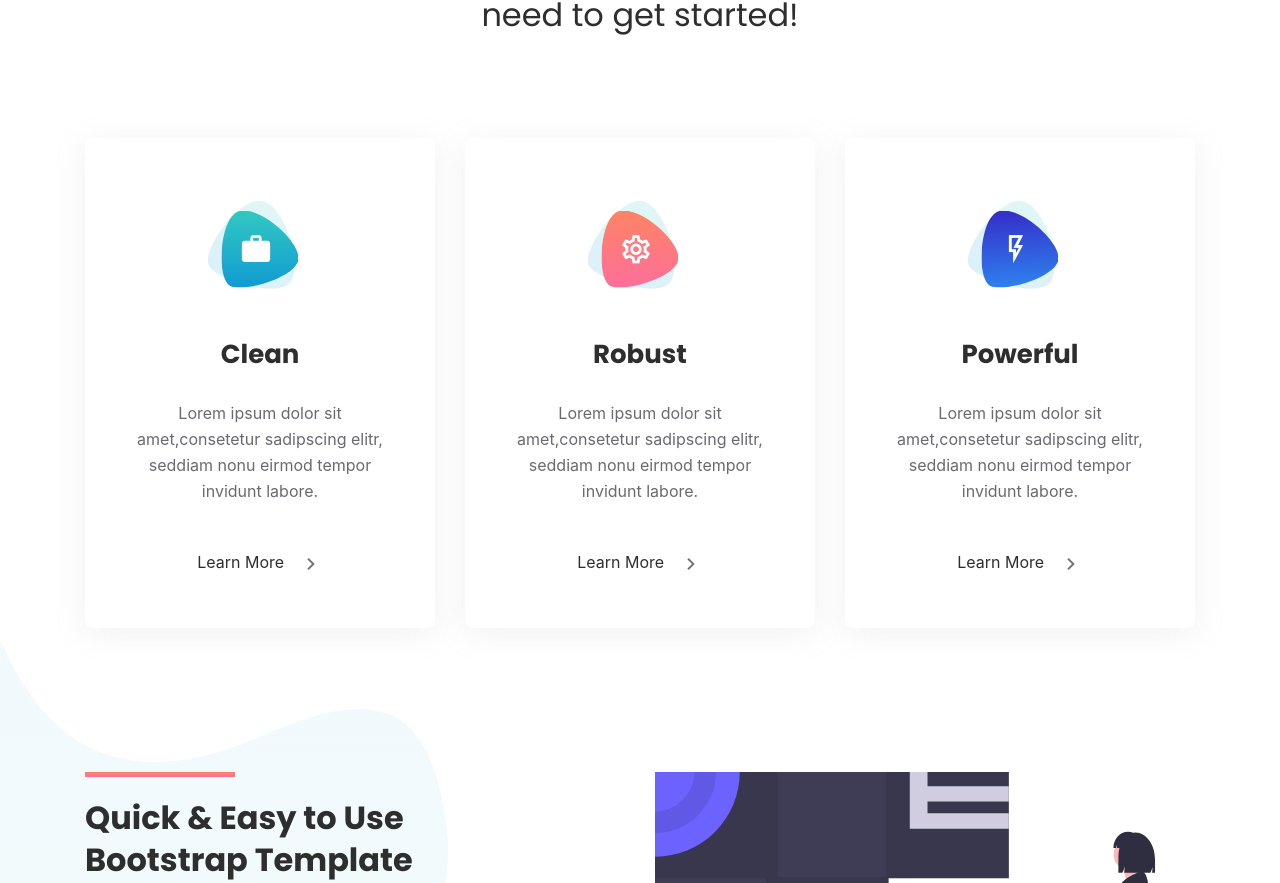
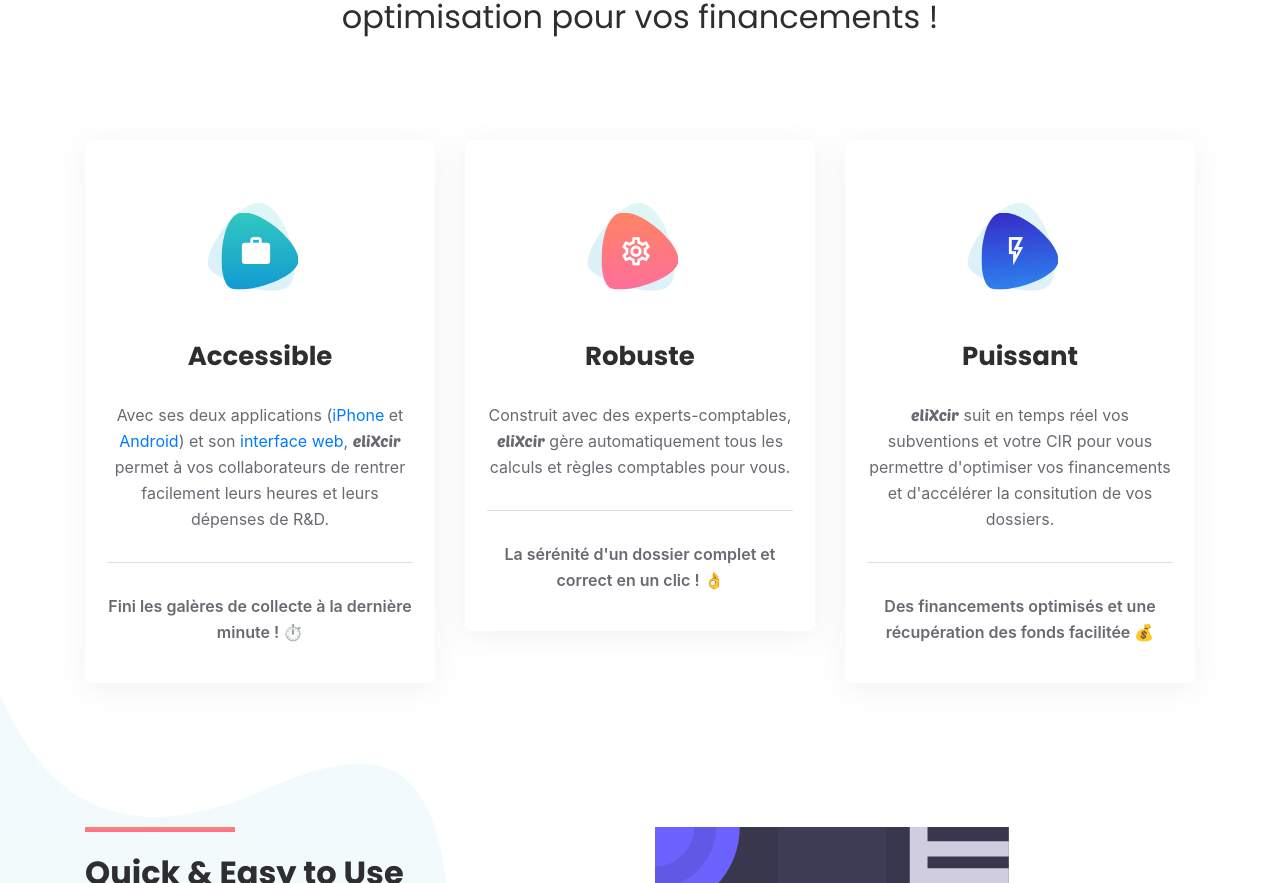
Before and after one commit to romainfd/vue-landing, a Nuxt app: page / in a window 1280 px wide. Shown: the part 1291-2174 px from the top of the page. Built offline with nearby package versions, Linux system fonts and the light colour scheme; what particles.vue would draw is missing.

Commit message:
🖼 TheFeatures

```diff
--- a/assets/basic/assets/css/style.css
+++ b/assets/basic/assets/css/style.css
@@ -858,7 +858,7 @@
   -ms-transition: all 0.3s ease-out 0s;
   -o-transition: all 0.3s ease-out 0s;
   transition: all 0.3s ease-out 0s;
-  padding: 50px 30px;
+  padding: 50px 20px 20px 20px;
   border: 2px solid transparent;
   border-radius: 8px; }
   @media (max-width: 767px) {
@@ -893,7 +893,7 @@
       transform: translate(-50%, -50%);
       font-size: 34px;
       color: #fff; }
-  .single-services .services-content .services-title a {
+  .single-services .services-content .services-title {
     font-size: 26px;
     font-weight: 700;
     color: #2E2E2E;
@@ -903,13 +903,13 @@
     -o-transition: all 0.3s ease-out 0s;
     transition: all 0.3s ease-out 0s; }
     @media only screen and (min-width: 992px) and (max-width: 1199px) {
-      .single-services .services-content .services-title a {
+      .single-services .services-content .services-title {
         font-size: 24px; } }
     @media (max-width: 767px) {
-      .single-services .services-content .services-title a {
+      .single-services .services-content .services-title {
         font-size: 20px; } }
-    .single-services .services-content .services-title a:hover {
-      color: #361CC1; }
+    .single-services .services-content .services-title:hover {
+      color: #3E8C8C; }
   .single-services .services-content .text {
     margin-top: 30px; }
     @media (max-width: 767px) {
--- a/components/TheFeatures.vue
+++ b/components/TheFeatures.vue
@@ -6,7 +6,7 @@
           <div class="section-title text-center pb-40">
             <div class="line m-auto" />
             <h3 class="title">
-              Clean and simple design, <span> Comes with everything you need to get started!</span>
+              Simple et efficace, <span class="logo-font">eliXcir</span><span> vous apporte sérénité et optimisation pour vos financements !</span>
             </h3>
           </div> <!-- section title -->
         </div>
@@ -27,12 +27,16 @@
             </div>
             <div class="services-content mt-30">
               <h4 class="services-title">
-                <a href="#">{{ feature.name }}</a>
+                {{ feature.name }}
               </h4>
-              <p class="text">
-                {{ feature.content }}
+              <p class="text" v-html="feature.content" />
+              <v-divider style="margin: 30px 0;" />
+              <p class="benefit">
+                {{ feature.end }}
               </p>
-              <a class="more" href="#">Learn More <v-icon>mdi-chevron-right</v-icon></a>
+              <!--
+                <a class="more" href="#">Learn More <v-icon>mdi-chevron-right</v-icon></a>
+              -->
             </div>
           </div> <!-- single services -->
         </div>
@@ -47,18 +51,27 @@
     return {
       features: [{
         icon: 'mdi-briefcase',
-        name: 'Clean',
-        content: 'Lorem ipsum dolor sit amet,consetetur sadipscing elitr, seddiam nonu eirmod tempor invidunt labore.'
+        name: 'Accessible',
+        content: "Avec ses deux applications (<a href='https://apps.apple.com/us/app/elixcir/id1483622437?l=fr&amp;ls=1'>iPhone</a> et <a href='https://play.google.com/store/apps/details?id=fr.gmba.ovh.applix'>Android</a>) et son <a href='/accueil'>interface web</a>, <span class='logo-font'>eliXcir</span> permet à vos collaborateurs de rentrer facilement leurs heures et leurs dépenses de R&amp;D.",
+        end: 'Fini les galères de collecte à la dernière minute ! ⏱'
       }, {
         icon: 'mdi-cog-outline',
-        name: 'Robust',
-        content: 'Lorem ipsum dolor sit amet,consetetur sadipscing elitr, seddiam nonu eirmod tempor invidunt labore.'
+        name: 'Robuste',
+        content: "Construit avec des experts-comptables, <span class='logo-font'>eliXcir</span> gère automatiquement tous les calculs et règles comptables pour vous.",
+        end: "La sérénité d'un dossier complet et correct en un clic ! 👌"
       }, {
         icon: 'mdi-flash-outline',
-        name: 'Powerful',
-        content: 'Lorem ipsum dolor sit amet,consetetur sadipscing elitr, seddiam nonu eirmod tempor invidunt labore.'
+        name: 'Puissant',
+        content: "<span class='logo-font'>eliXcir</span> suit en temps réel vos subventions et votre CIR pour vous permettre d'optimiser vos financements et d'accélérer la consitution de vos dossiers.",
+        end: 'Des financements optimisés et une récupération des fonds facilitée 💰'
       }]
     }
   }
 }
 </script>
+
+<style>
+.benefit {
+  font-weight: 600;
+}
+</style>
```
